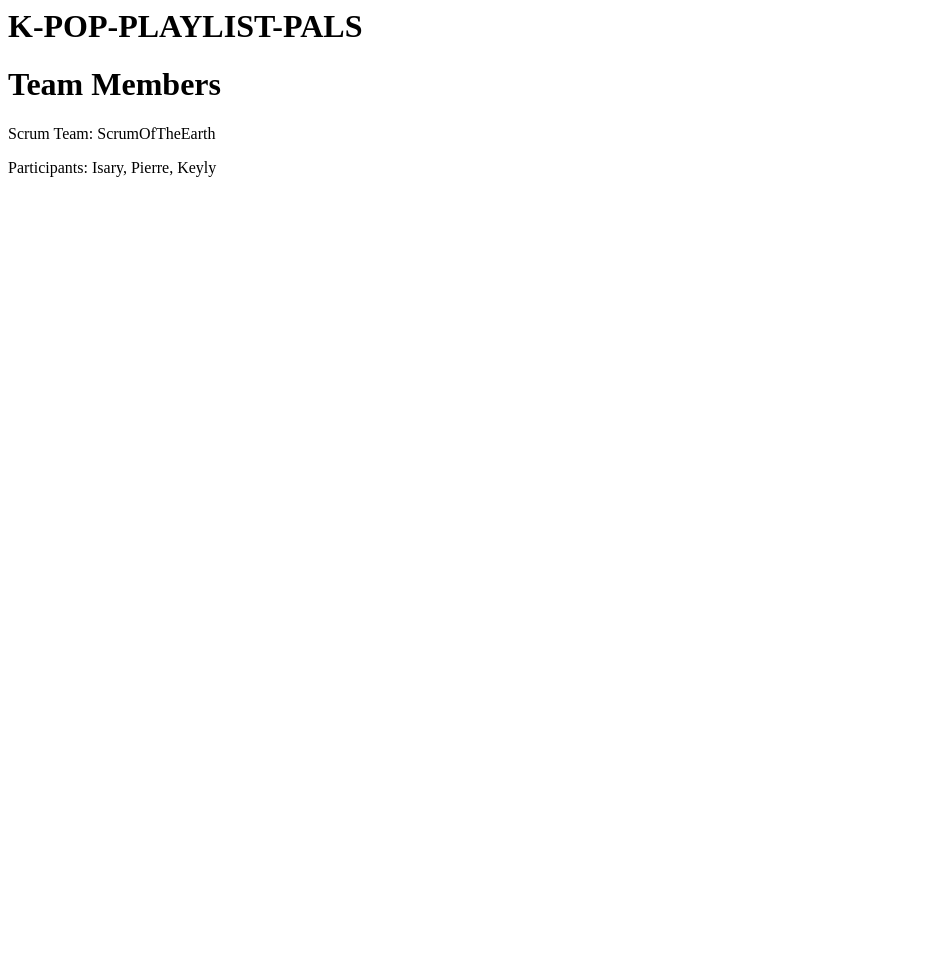
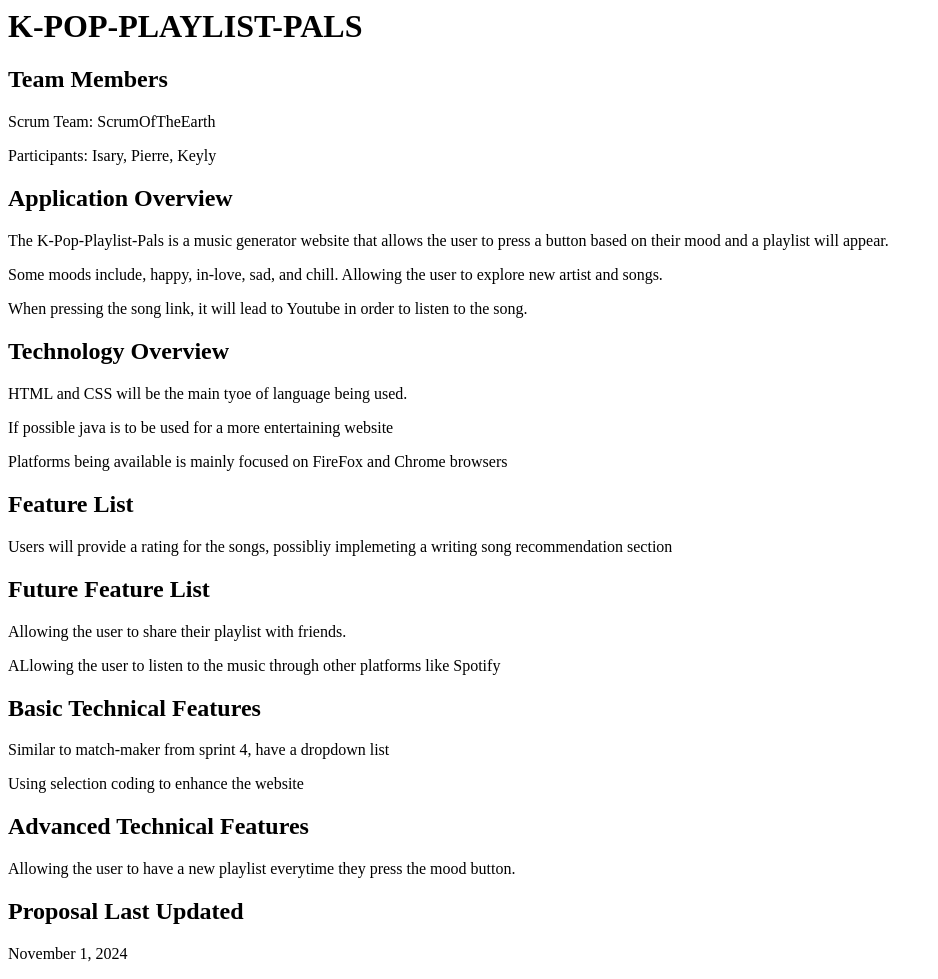
Before and after one commit to KeyyGonza/Class-Project-Proposal, a plain HTML site: page index.html in a window 1280 px wide. Shown: the whole page, without its empty margins (0-938 px from the left). Before the commit the page ends 800 px from the top, so only its background shows below. Drawn offline with Linux system fonts and the light colour scheme.

Commit message:
Update index.html

```diff
--- a/index.html
+++ b/index.html
@@ -1,4 +1,33 @@
 <h1>K-POP-PLAYLIST-PALS</h1>
-<h1>Team Members</h1>
+<h2>Team Members</h2>
 <p>Scrum Team: ScrumOfTheEarth</p>
 <p>Participants: Isary, Pierre, Keyly</p>
+
+
+<h2>Application Overview</h2>
+<p>The K-Pop-Playlist-Pals is a music generator website that allows the user to press a button based on their mood and a playlist will appear.</p>
+<p>Some moods include, happy, in-love, sad, and chill. Allowing the user to explore new artist and songs.</p>
+<p>When pressing the song link, it will lead to Youtube in order to listen to the song. </p>
+
+<h2>Technology Overview</h2>
+<p>HTML and CSS will be the main tyoe of language being used. </p>
+<p>If possible java is to be used for a more entertaining website</p>
+<p>Platforms being available is mainly focused on FireFox and Chrome browsers</p>
+
+
+<h2> Feature List </h2>
+<p>Users will provide a rating for the songs, possibliy implemeting a writing song recommendation section</p></p>
+
+<h2>Future Feature List</h2>
+<p>Allowing the user to share their playlist with friends. </p>
+<p>ALlowing the user to listen to the music through other platforms like Spotify</p>
+
+<h2>Basic Technical Features</h2>
+<p>Similar to match-maker from sprint 4, have a dropdown list</p>
+<p>Using selection coding to enhance the website </p>
+
+<h2> Advanced Technical Features </h2>
+<p>Allowing the user to have a new playlist everytime they press the mood button.  </p>
+
+<h2>Proposal Last Updated</h2>
+<p>November 1, 2024</p>
```
